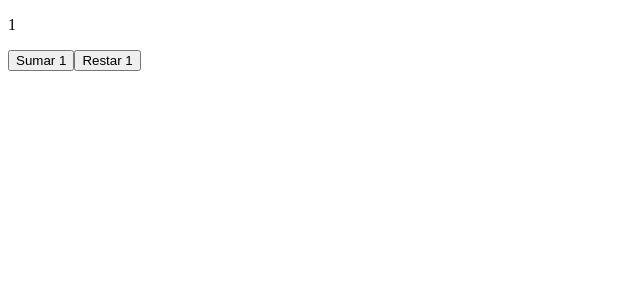
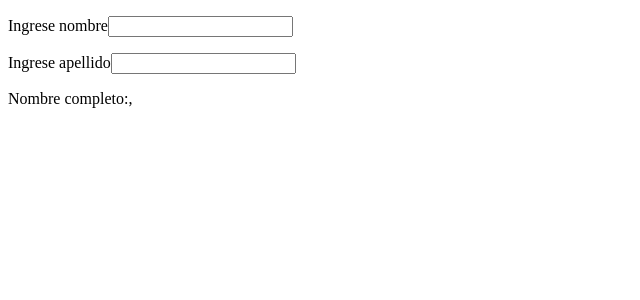
Before and after one commit to cristian16b/pruebaAngular, an Angular app: page / in a window 1280 px wide. Shown: the top 300 px of the page, without its empty margins (0-640 px from the left). Built offline with nearby package versions, Linux system fonts and the light colour scheme.

Commit message:
prueba de ngmodel

```diff
--- a/src/app/app.component.html
+++ b/src/app/app.component.html
@@ -1,6 +1,6 @@
 <!--The content below is only a placeholder and can be replaced.-->
 <div>
- <p>{{contador}}</p>
-  <button (click)="incrementar()">Sumar 1</button>
-  <button (click)="decrementar()">Restar 1</button>
+  <p>Ingrese nombre<input type="text" [(ngModel)]="nombre"></p>
+  <p>Ingrese apellido<input type="text" [(ngModel)]="apellido"></p>
+  <p>Nombre completo:{{nombre}},{{apellido}}</p>
 </div>
--- a/src/app/app.component.ts
+++ b/src/app/app.component.ts
@@ -1,4 +1,5 @@
 import { Component } from '@angular/core';
+
 
 @Component({
   selector: 'app-root',
@@ -6,14 +7,7 @@ import { Component } from '@angular/core';
   styleUrls: ['./app.component.css']
 })
 export class AppComponent {
-  contador = 1;
-
-  incrementar() {
-    this.contador++;
-  }
-
-  decrementar() {
-    this.contador--;
-  }
+  nombre='';
+  apellido='';
 
 }
--- a/src/app/app.module.ts
+++ b/src/app/app.module.ts
@@ -1,6 +1,6 @@
 import { BrowserModule } from '@angular/platform-browser';
 import { NgModule } from '@angular/core';
-
+import {FormsModule} from '@angular/forms';
 import { AppComponent } from './app.component';
 
 @NgModule({
@@ -8,7 +8,8 @@ import { AppComponent } from './app.component';
     AppComponent
   ],
   imports: [
-    BrowserModule
+    BrowserModule,
+    FormsModule
   ],
   providers: [],
   bootstrap: [AppComponent]
```
